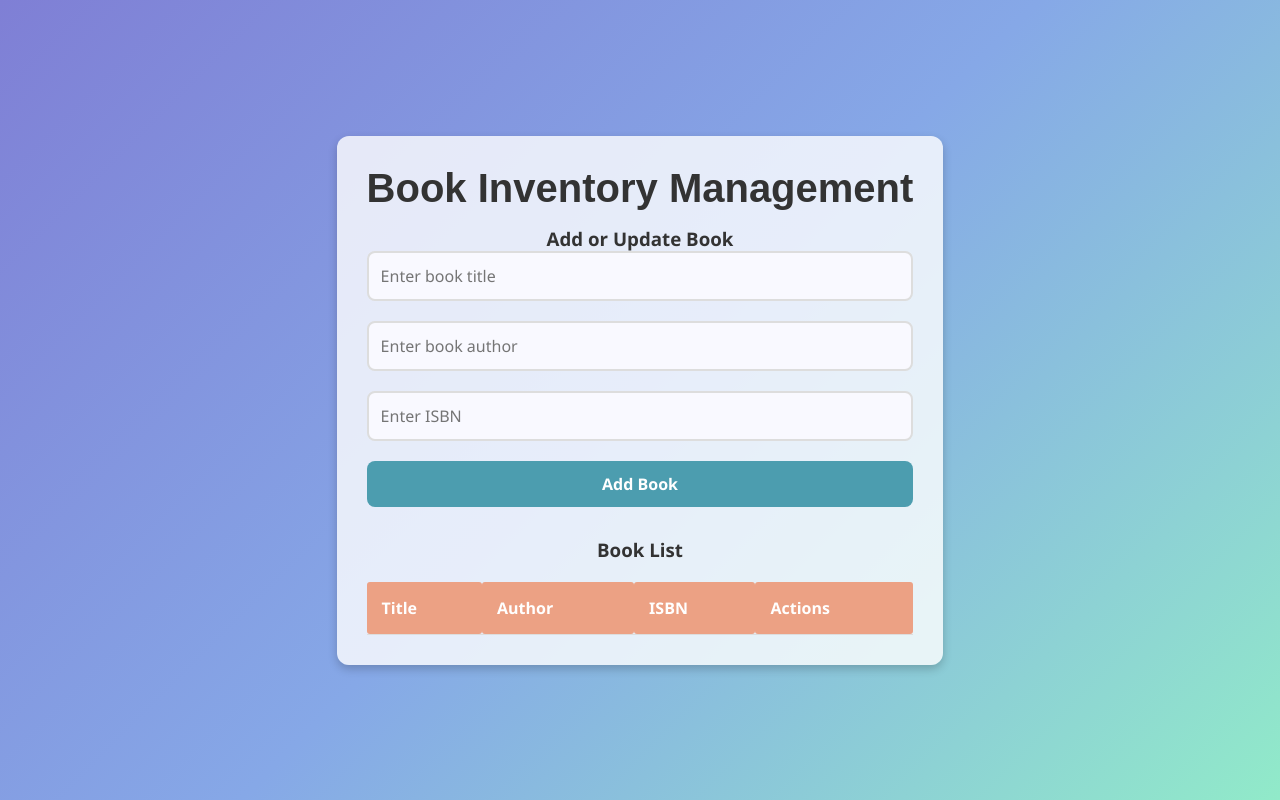
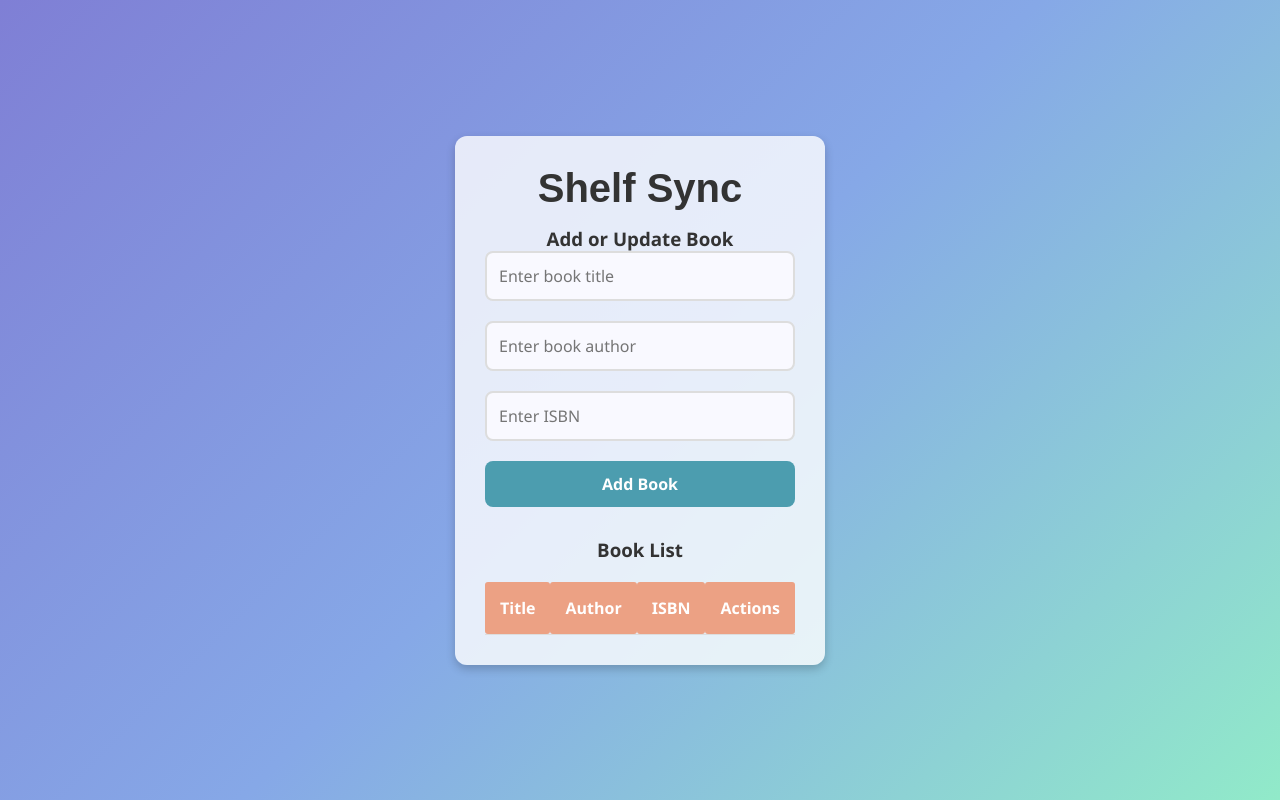
Before and after one commit to AishwaryaSrinath18/VCC, a website: page index.html in a window 1280 px wide. Drawn offline with Linux system fonts and the light colour scheme; no server answers.

Commit message:
Update index.html

```diff
--- a/index.html
+++ b/index.html
@@ -3,12 +3,12 @@
 <head>
   <meta charset="UTF-8">
   <meta name="viewport" content="width=device-width, initial-scale=1.0">
-  <title>Book Inventory Management</title>
+  <title>Shelf Sync</title>
   <link rel="stylesheet" href="style.css">
 </head>
 <body>
   <div class="container">
-    <h1>Book Inventory Management</h1>
+    <h1>Shelf Sync</h1>
 
     <div class="form-container">
       <h3>Add or Update Book</h3>
```
